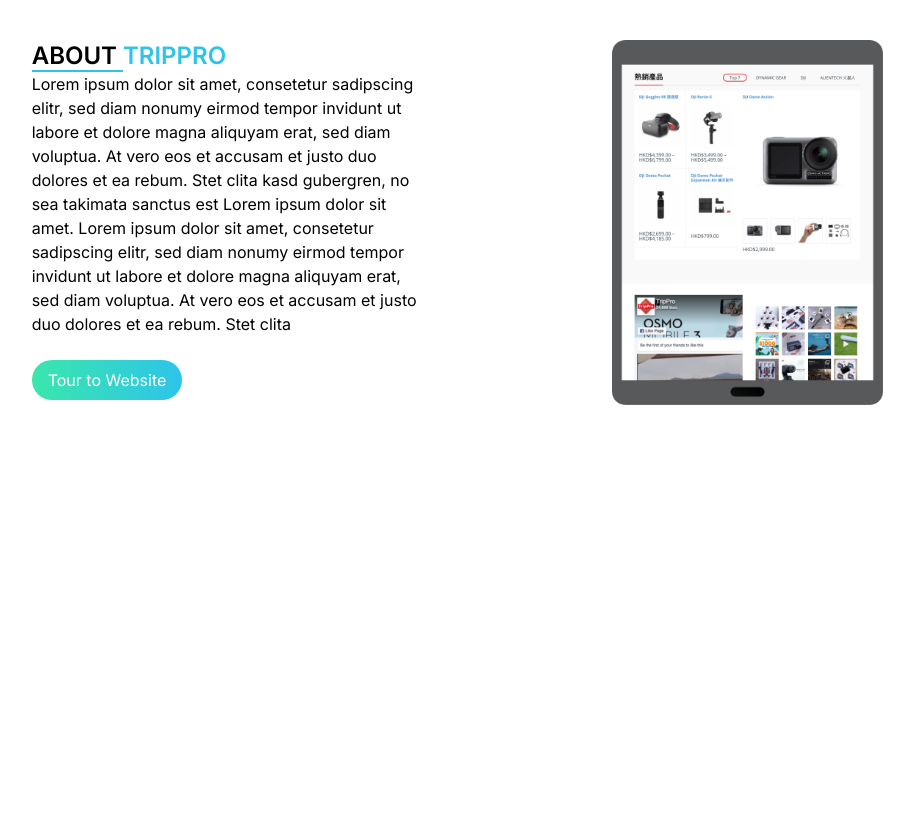
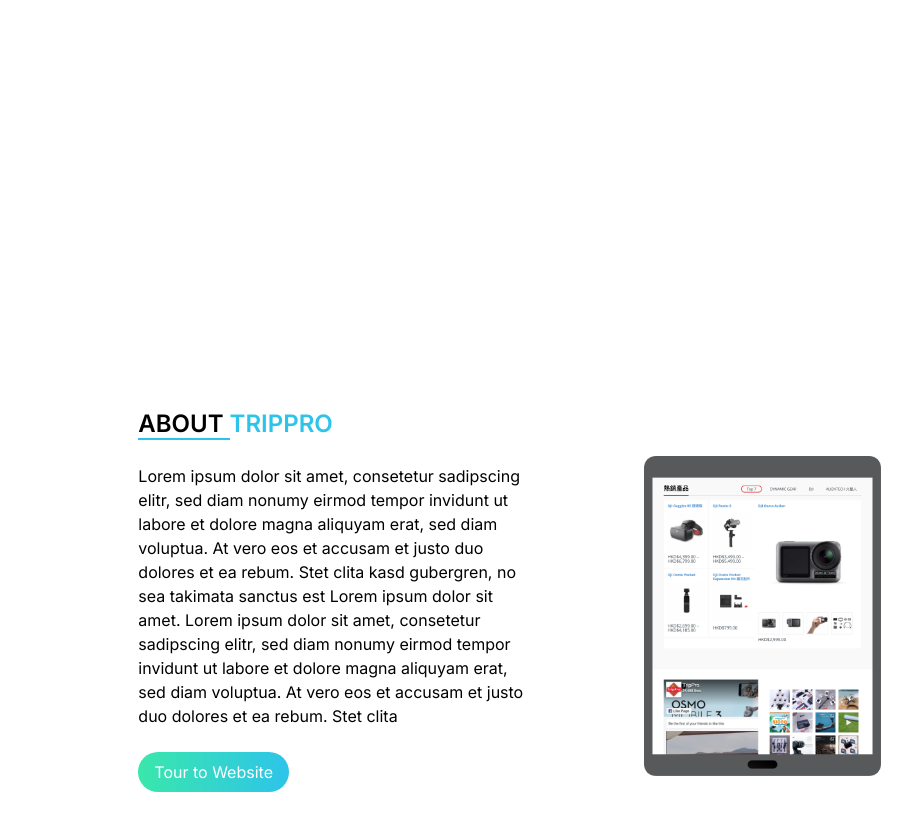
Before and after one commit to kyuukyuusheinmoe/trippro-web, a Next.js app: page /about in a window 1280 px wide. Shown: the top 830 px of the page, without its empty margins (91-1005 px from the left). Before the commit the page ends 800 px from the top, so only its background shows below. Built offline with nearby package versions, Linux system fonts and the light colour scheme.

Commit message:
add all content in app page

```diff
--- a/src/app/about/page.js
+++ b/src/app/about/page.js
@@ -1,26 +1,12 @@
 import React from 'react'
-import Image from 'next/image'
+import AboutContent from '@/components/AboutContent'
+import HomeContent from '@/components/HomeContent'
 
 function About() {
   return (
-    <div className="container mx-auto py-10">
-    <div className="grid lg:grid-cols-2 grid-cols-1 ">
-
-      {/* Explanation Text and Button Section */}
-      <div className="col-span-1 px-4 lg:w-2/3 justify-self-center place-content-center">
-        <span className="text-2xl font-semibold mb-8 text-vone"><span className='text-black border-b-2 border-vone'>ABOUT </span> TRIPPRO </span>
-        <p className="mb-6">Lorem ipsum dolor sit amet, consetetur sadipscing elitr, sed diam nonumy eirmod tempor invidunt ut labore et dolore magna aliquyam erat, sed diam voluptua. At vero eos et accusam et justo duo dolores et ea rebum. Stet clita kasd gubergren, no sea takimata sanctus est Lorem ipsum dolor sit amet. Lorem ipsum dolor sit amet, consetetur sadipscing elitr, sed diam nonumy eirmod tempor invidunt ut labore et dolore magna aliquyam erat, sed diam voluptua. At vero eos et accusam et justo duo dolores et ea rebum. Stet clita</p>
-        <button className="bg-blue-500 text-white py-2 px-4 mb-8 rounded-full bg-gradient-to-r from-[#3AE7AB]  to-[#2DC4EA] transition duration-300">Tour to Website</button>
-      </div>
-
-      {/* Large Image Section */}
-      <div className="col-span-1 px-4 ">
-        <div className='lg:w-3/5 aspect-square relative'>
-          <Image src="/assets/Tablet.png" alt="Large Image" layout="fill" className="relative object-contain" />
-        </div>
-      </div>
-    </div>
-  </div>
+    <>
+      <AboutContent/>
+    </>
   )
 }
 
--- a/src/components/AboutContent.js
+++ b/src/components/AboutContent.js
@@ -1,23 +1,25 @@
 import React from 'react'
+import Image from 'next/image'
 
 function AboutContent() {
   return (
-    <div className="flex justify-between">
-        <div className="flex flex-col lg:flex-row">
+    <div className="relative mx-auto py-10 lg:w-2/3 mt-[23rem]">
+    <div className="grid lg:grid-cols-2 grid-cols-1 ">
+      {/* Explanation Text and Button Section */}
+      <div className="col-span-1 px-4 justify-self-center place-content-center">
+        <span className="text-2xl font-semibold text-vone"><span className='text-black border-b-2 border-vone'>ABOUT </span> TRIPPRO </span>
+        <p className="my-6">Lorem ipsum dolor sit amet, consetetur sadipscing elitr, sed diam nonumy eirmod tempor invidunt ut labore et dolore magna aliquyam erat, sed diam voluptua. At vero eos et accusam et justo duo dolores et ea rebum. Stet clita kasd gubergren, no sea takimata sanctus est Lorem ipsum dolor sit amet. Lorem ipsum dolor sit amet, consetetur sadipscing elitr, sed diam nonumy eirmod tempor invidunt ut labore et dolore magna aliquyam erat, sed diam voluptua. At vero eos et accusam et justo duo dolores et ea rebum. Stet clita</p>
+        <button className="bg-blue-500 text-white py-2 px-4 mb-8 rounded-full bg-gradient-to-r from-[#3AE7AB]  to-[#2DC4EA] transition duration-300">Tour to Website</button>
+      </div>
 
-        {/* Explanation Text and Button Section */}
-        <div className="lg:w-1/3 px-4">
-            <span className="text-2xl font-semibold mb-4 text-vone"><span className='text-black border-b-2 border-vone'>ABOUT </span> TRIPPRO </span>
-            <p className="mb-6">Lorem ipsum dolor sit amet, consetetur sadipscing elitr, sed diam nonumy eirmod tempor invidunt ut labore et dolore magna aliquyam erat, sed diam voluptua. At vero eos et accusam et justo duo dolores et ea rebum. Stet clita kasd gubergren, no sea takimata sanctus est Lorem ipsum dolor sit amet. Lorem ipsum dolor sit amet, consetetur sadipscing elitr, sed diam nonumy eirmod tempor invidunt ut labore et dolore magna aliquyam erat, sed diam voluptua. At vero eos et accusam et justo duo dolores et ea rebum. Stet clita</p>
-            <button className="bg-blue-500 text-white py-2 px-4 rounded-full bg-gradient-to-r from-[#3AE7AB]  to-[#2DC4EA] transition duration-300">Tour to Website</button>
+      {/* Large Image Section */}
+      <div className="col-span-1 px-4 flex justify-center">
+        <div className='w-3/5 aspect-square relative'>
+          <Image src="/assets/Tablet.png" alt="Large Image" layout="fill" className="relative object-contain" />
         </div>
-
-        {/* Large Image Section */}
-        <div className="h-80 aspect-square px-4">
-            <img src="/assets/Tablet.png" alt="Large Image" className="w-full rounded-lg shadow-lg" />
-        </div>
-        </div>
+      </div>
     </div>
+  </div>
   )
 }
 
--- /dev/null
+++ b/src/components/HomeContent.js
@@ -0,0 +1,58 @@
+import React from 'react'
+import Image from 'next/image'
+
+function HomeContent() {
+  return (
+    <div className="relative bg-black top-[5.5rem]">
+    {/* Background Image */}
+    <div
+      className="absolute inset-0 bg-cover bg-center"
+      style={{ backgroundImage: 'url("/assets/home-bg.png")' }}
+    ></div>
+
+    <div className="relative w-full text-center p-16 bg-opacity-70 bg-black">
+      <div className='lg:mx-80'>
+        {/* Header Text */}
+        <h1 className="text-white text-4xl font-bold mb-4">TRIPPRO - AN ECOMMERCE SOLUTION</h1>
+
+        {/* Sub Header Text */}
+        <p className="text-gray-300 text-md mb-8">Lorem ipsum dolor sit amet, consetetur sadipscing elitr, sed diam nonumy eirmod tempor invidunt ut labore et dolore magna aliquyam erat, sed diam voluptua. At vero eos et accusam et justo duo dolores et ea rebum.</p>
+
+        {/* Three Sections */}
+        <div className="grid lg:grid-cols-3 md:grid-cols-3 grid-cols-1 gap-4 place-items-center lg:mx-16 ">
+          <div className="px-10 border-r-2 border-white rounded-none flex items-center gap-2 text-lg text-white">
+            <p className="font-bold">Built for:</p>
+            <Image src="/assets/responsive.svg" height="50" width="50" alt="wordpress" />
+          </div>
+
+          <div className="px-10 border-r-2 border-white rounded-none flex items-center gap-2 text-white text-lg">
+            <div>
+            <p>Techonologies:</p>
+            <p className='font-bold'> Wordpress</p>
+            </div>
+            <Image src="/assets/wordpress-development-logo-banner.svg" height="50" width="50" alt="wordpress" />
+          </div>
+
+          <div className="flex items-center gap-2 text-white text-lg">
+            <div>
+            <p>Industry:</p>
+            <p className='font-bold text-lg'> Ecommerce</p>
+            </div>
+            <Image src="/assets/shopping-cart.svg" height="50" width="50" alt="wordpress" />
+          </div>
+        </div>
+
+        {/** Desktop UI */}
+        <div className='p-20'>
+          <div className='flex justify-center relative'>
+              <Image src="/assets/Laptop.png" alt="Logo" width="600" height="400" className='-mb-10 absolute' />
+              <Image src="/assets/desktop-view.png" alt="Logo" width="465" height="250" className='top-4 absolute' />
+          </div>
+        </div>
+      </div>
+    </div>
+  </div>
+  )
+}
+
+export default HomeContent
--- a/src/containers/NavBar/NavBar.js
+++ b/src/containers/NavBar/NavBar.js
@@ -5,7 +5,7 @@ import { ChevronDownIcon, SearchIcon ,  PhoneIcon, MailIcon, ChatIcon} from '@he
 
 const NavBar = () => {
   return (
-    <nav className="bg-white shadow-md fixed top-0 left-0 w-full">
+    <nav className="bg-white shadow-md fixed top-0 left-0 w-full z-50">
     {/* Information Row */}
       <div className="bg-gray-200 flex justify-between items-center lg:px-32">
         <div className="flex items-center">
```
Also changed, not shown: src/app/page.js (+6 -51 lines).
